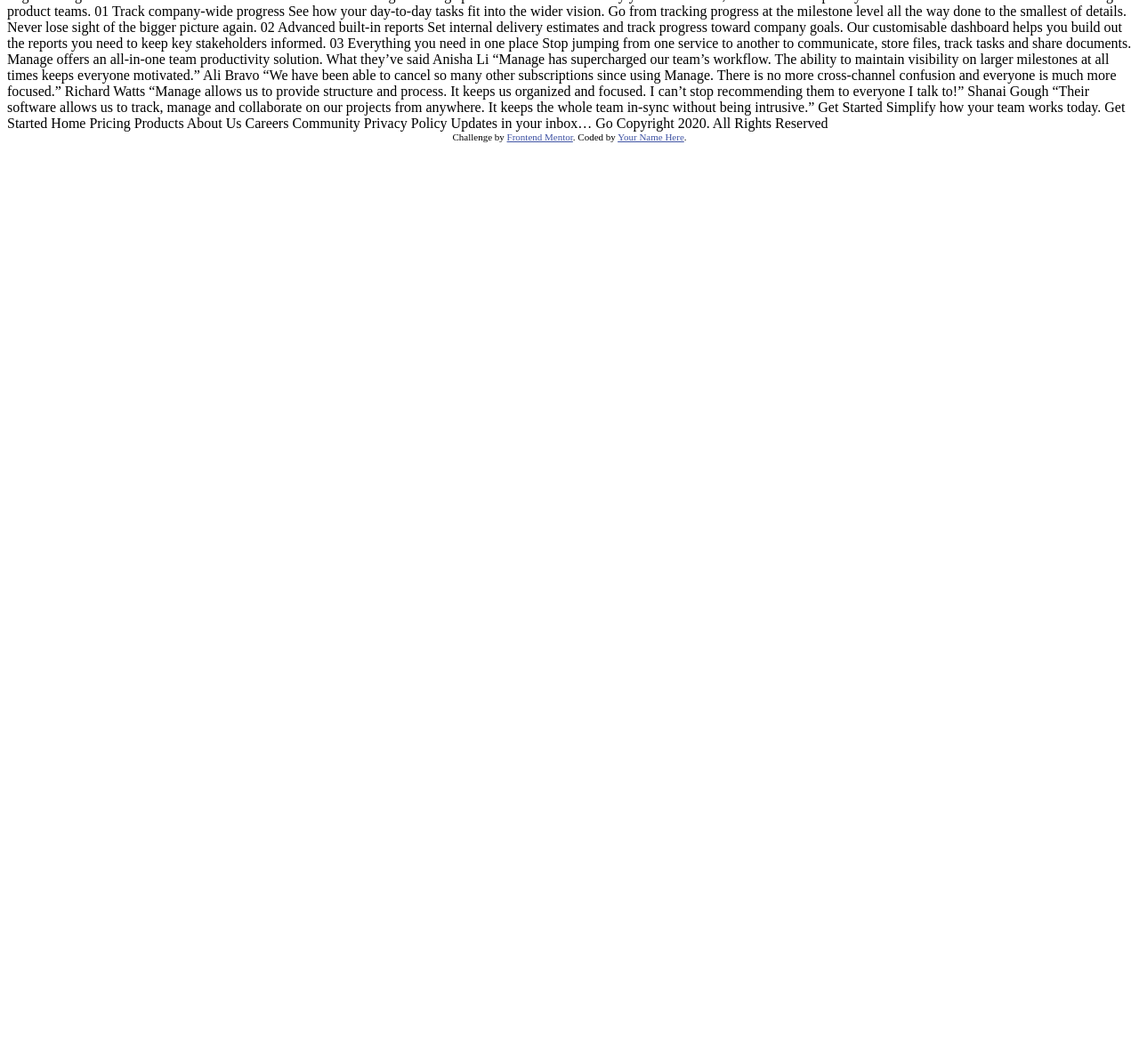
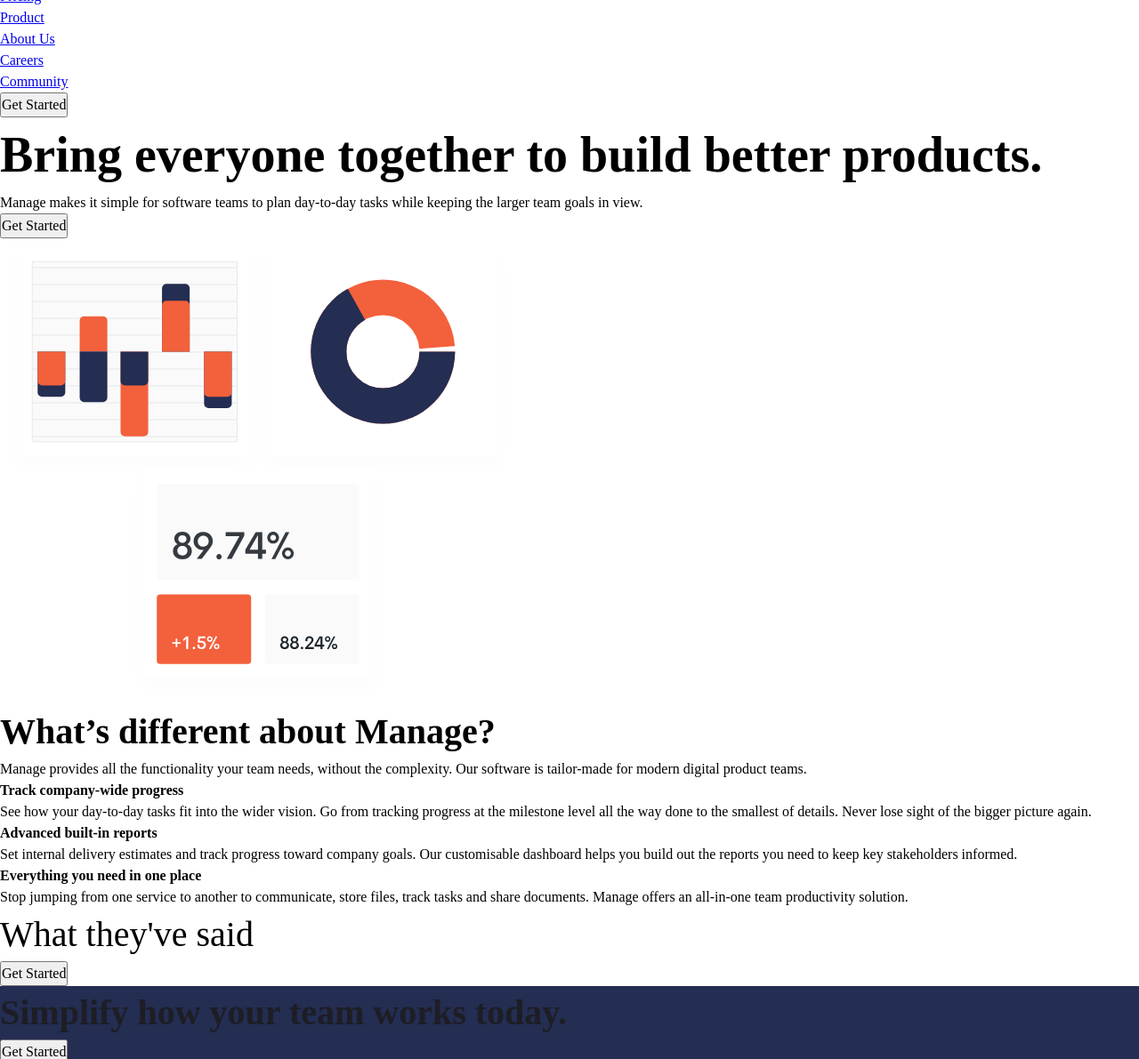
Before and after one commit to leeallen737/Manage-Landing-Page, a website: page index.html in a window 1280 px wide. Shown: the part 40-1231 px from the top of the page at 89% size. Before the commit the page ends 800 px from the top, so only its background shows below. Drawn offline with Linux system fonts and the light colour scheme.

Commit message:
added variables and utility classes, and html basics

```diff
--- a/index.html
+++ b/index.html
@@ -5,6 +5,10 @@
   <meta name="viewport" content="width=device-width, initial-scale=1.0"> <!-- displays site properly based on user's device -->
 
   <link rel="icon" type="image/png" sizes="32x32" href="./images/favicon-32x32.png">
+  <link rel="preconnect" href="https://fonts.googleapis.com">
+<link rel="preconnect" href="https://fonts.gstatic.com" crossorigin>
+<link href="https://fonts.googleapis.com/css2?family=Be+Vietnam+Pro:wght@400;500;700&display=swap" rel="stylesheet">
+  <link rel="stylesheet" href="style.css">
 
   <title>Frontend Mentor | Manage landing page</title>
 
@@ -15,87 +19,134 @@
   </style>
 </head>
 <body>
+  <header class="primary-header">
+    <div class="container">
+      <a href="#"><img src="images/logo.svg" alt="Manage"></a>
+      <nav class="primary-navigation">
+        <ul aria-label="Primary" role="list" class="nav-list">
+          <li><a href="#">Pricing</a></li>
+          <li><a href="#">Product</a></li>
+          <li><a href="#">About Us</a></li>
+          <li><a href="#">Careers</a></li>
+          <li><a href="#">Community</a></li>
+        </ul>
+      </nav>
+      <button class="button">Get Started</button>
+    </div>
+  </header>
 
-  Pricing
-  Product
-  About Us
-  Careers
-  Community
+  <main>
+    <section>
+      <div class="container">
+        <div class="even-columns">
+          <div>
+            <h1 class="fs-primary-heading fw-bold">Bring everyone
+              together to build
+              better products.</h1>
+            <p>Manage makes it simple for software teams to plan day-to-day tasks while keeping the larger team goals in
+              view.</p>
+            <button class="button">Get Started</button>
+          </div>
+          <div>
+            <img src="images/illustration-intro.svg" alt="">
+          </div>
+        </div>
+      </div>
+    </section>
 
-  Get Started
+    <section>
+      <div class="container">
+        <div class="even-columns">
+          <div>
+            <h2 class="fs-secondary-heading fw-bold">What’s different about Manage?</h2>
+            <p>Manage provides all the functionality your team needs, without the complexity. Our software is
+              tailor-made for modern
+              digital product teams.</p>
+          </div>
+          <div>
+            <ul class="numbered-items" role="list">
+              <li>
+                <h3 class="fs-600 fw-bold">Track company-wide progress</h3>
+                <p>See how your day-to-day tasks fit into the wider vision. Go from tracking progress at the milestone
+                  level all the way
+                  done to the smallest of details. Never lose sight of the bigger picture again.</p>
+              </li>
+              <li>
+                <h3 class="fs-600 fw-bold">Advanced built-in reports</h3>
+                <p>Set internal delivery estimates and track progress toward company goals. Our customisable dashboard
+                  helps you build out
+                  the reports you need to keep key stakeholders informed.</p>
+              </li>
+              <li>
+                <h3 class="fs-600 fw-bold">Everything you need in one place</h3>
+                <p>Stop jumping from one service to another to communicate, store files, track tasks and share
+                  documents. Manage offers an
+                  all-in-one team productivity solution.</p>
+              </li>
+            </ul>
+          </div>
+        </div>
+      </div>
+    </section>
 
-  Bring everyone together to build better products.
+    <section class="carousel">
+      <h2 class="fs-secondary-heading">What they've said</h2>
+      <!-- Carousel here -->
+      <button class="button">Get Started</button>
+    </section>
 
-  Manage makes it simple for software teams to plan day-to-day
-  tasks while keeping the larger team goals in view.
+    <section class="cta | bg-primary-400 text-neutral-100">
+      <div class="container">
+        <div class="even-columns">
+          <div>
+            <p class="fs-secondary-heading fw-bold">Simplify how your team works today.</p>
+          </div>
+          <div>
+            <button class="button" data-type="inverted">Get Started</button>
+          </div>
+        </div>
+      </div>
+    </section>
+  </main>
 
-  Get Started
-
-  What’s different about Manage?
-
-  Manage provides all the functionality your team needs, without
-  the complexity. Our software is tailor-made for modern digital
-  product teams.
-
-  01
-  Track company-wide progress
-  See how your day-to-day tasks fit into the wider vision. Go from
-  tracking progress at the milestone level all the way done to the
-  smallest of details. Never lose sight of the bigger picture again.
-
-  02
-  Advanced built-in reports
-  Set internal delivery estimates and track progress toward company
-  goals. Our customisable dashboard helps you build out the reports
-  you need to keep key stakeholders informed.
-
-  03
-  Everything you need in one place
-  Stop jumping from one service to another to communicate, store files,
-  track tasks and share documents. Manage offers an all-in-one team
-  productivity solution.
-
-  What they’ve said
-
-  Anisha Li
-  “Manage has supercharged our team’s workflow. The ability to maintain
-  visibility on larger milestones at all times keeps everyone motivated.”
-
-  Ali Bravo
-  “We have been able to cancel so many other subscriptions since using
-  Manage. There is no more cross-channel confusion and everyone is much
-  more focused.”
-
-  Richard Watts
-  “Manage allows us to provide structure and process. It keeps us organized
-  and focused. I can’t stop recommending them to everyone I talk to!”
-
-  Shanai Gough
-  “Their software allows us to track, manage and collaborate on our projects
-  from anywhere. It keeps the whole team in-sync without being intrusive.”
-
-  Get Started
-
-  Simplify how your team works today.
-  Get Started
-
-  Home
-  Pricing
-  Products
-  About Us
-  Careers
-  Community
-  Privacy Policy
-
-  Updates in your inbox…
-  Go
-
-  Copyright 2020. All Rights Reserved
+  <footer class="bg-neutral-900 text-neutral-100">
+    <div class="container">
+      <div class="even-columns">
+        <div>
+          <a href="#"><img src="images/logo.svg" alt="Manage"></a>
+          <ul role="list" aria-label="Social links">
+            <li><a aria-label="facebook" href="#"></a></li>
+            <li><a aria-label="youtube" href="#"></a></li>
+            <li><a aria-label="twitter" href="#"></a></li>
+            <li><a aria-label="pinterest" href="#"></a></li>
+            <li><a aria-label="instragram" href="#"></a></li>
+          </ul>
+        </div>
+        <div>
+          <nav class="footer-nav">
+            <ul aria-label="Footer" role="list">
+              <li><a href="#">Home</a></li>
+              <li><a href="#">Pricing</a></li>
+              <li><a href="#">Products</a></li>
+              <li><a href="#">About Us</a></li>
+              <li><a href="#">Careers</a></li>
+              <li><a href="#">Community</a></li>
+              <li><a href="#">Privacy Policy</a></li>
+            </ul>
+          </nav>
+        </div>
+        <div>
+          <form action="">
+            <input type="email">
+            <button class="button">Go</button>
+            <p>Copyright 2020. All Rights Reserved</p>
+          </form>
+        </div>
+      </div>
+    </div>
+  </footer>
 
 
-  <div class="attribution">
-    Challenge by <a href="https://www.frontendmentor.io?ref=challenge" target="_blank">Frontend Mentor</a>.
-    Coded by <a href="#">Your Name Here</a>.
-  </div>
+  <script type="module" src="/main.js"></script>
 </body>
 </html>
--- /dev/null
+++ b/style.css
@@ -0,0 +1,173 @@
+:root {
+    --clr-accent-400: hsl(12, 88%, 59%);
+    --clr-accent-100: hsl(13, 100%, 96%);
+
+    --clr-primary-400: hsl(228, 39%, 23%);
+
+    --clr-neutral-100: hsl(232, 12%, 13%);
+    --clr-neutral-900: hsl(0 0% 0%);
+
+    --ff-primary: "Be Vietnam Pro", sans-serif;
+
+    --ff-body: var(--ff-primary);
+    --ff-heading: var(--ff-primary);
+
+    --fw-regular: 400;
+    --fw-semi-bold: 500;
+    --fw-bold: 700;
+
+    --fs-300: 0.8125rem;
+    --fs-400: 0.875rem;
+    --fs-500: 0.9375rem;
+    --fs-600: 1rem;
+    --fs-700: 1.875rem;
+    --fs-800: 2.5rem;
+    --fs-900: 3.5rem;
+
+    --fs-body: var(--fs-400);
+    --fs-primary-heading: var(--fs-800);
+    --fs-secondary-heading: var(--fs-700);
+    --fs-nav: var(--fs-500);
+    --fs-button: var(--fs-300);
+  }
+
+  @media (min-width: 50em) {
+    :root {
+      --fs-body: var(--fs-500);
+      --fs-primary-heading: var(--fs-900);
+      --fs-secondary-heading: var(--fs-800);
+
+      --fs-nav: var(--fs-300);
+    }
+  }
+
+ /* https://piccalil.li/blog/a-modern-css-reset */
+
+  /* Box sizing rules */
+  *,
+  *::before,
+  *::after {
+    box-sizing: border-box;
+  }
+
+  /* Remove default margin */
+  * {
+    margin: 0;
+    padding: 0;
+    font: inherit;
+  }
+
+  /* Remove list styles on ul, ol elements with a list role, which suggests default styling will be removed */
+  ul[role="list"],
+  ol[role="list"] {
+    list-style: none;
+  }
+
+  /* Set core root defaults */
+  html:focus-within {
+    scroll-behavior: smooth;
+  }
+
+  html,
+  body {
+    height: 100%;
+  }
+
+  /* Set core body defaults */
+  body {
+    text-rendering: optimizeSpeed;
+    line-height: 1.5;
+  }
+
+  /* A elements that don't have a class get default styles */
+  a:not([class]) {
+    text-decoration-skip-ink: auto;
+  }
+
+  /* Make images easier to work with */
+  img,
+  picture,
+  svg {
+    max-width: 100%;
+    display: block;
+  }
+
+  /* Remove all animations, transitions and smooth scroll for people that prefer not to see them */
+  @media (prefers-reduced-motion: reduce) {
+    html:focus-within {
+      scroll-behavior: auto;
+    }
+
+    *,
+    *::before,
+    *::after {
+      animation-duration: 0.01ms !important;
+      animation-iteration-count: 1 !important;
+      transition-duration: 0.01ms !important;
+      scroll-behavior: auto !important;
+    }
+  }
+
+  /* Utility classes */
+
+  .text-primary-400 {
+    color: var(--clr-primary-400);
+  }
+  .text-accent-400 {
+    color: var(--clr-accent-400);
+  }
+  .text-accent-100 {
+    color: var(--clr-accent-100);
+  }
+  .text-neutral-100 {
+    color: var(--clr-neutral-100);
+  }
+  .text-neutral-900 {
+    color: var(--clr-neutral-900);
+  }
+
+  .bg-primary-400 {
+    background-color: var(--clr-primary-400);
+  }
+  .bg-accent-400 {
+    background-color: var(--clr-accent-400);
+  }
+  .bg-accent-100 {
+    background-color: var(--clr-accent-100);
+  }
+  .bg-neutral-100 {
+    background-color: var(--clr-neutral-100);
+  }
+  .bg-neutral-900 {
+    background-color: var(--clr-neutral-900);
+  }
+
+  .fw-bold {
+    font-weight: var(--fw-bold);
+  }
+  .fw-semi-bold {
+    font-weight: var(--fw-semi-bold);
+  }
+  .fw-regular {
+    font-weight: var(--fw-regular);
+  }
+
+  .fs-primary-heading {
+    font-size: var(--fs-primary-heading);
+  }
+  .fs-secondary-heading {
+    font-size: var(--fs-secondary-heading);
+  }
+
+  .fs-300 {
+    font-size: var(--fs-300);
+  }
+  .fs-400 {
+    font-size: var(--fs-400);
+  }
+  .fs-500 {
+    font-size: var(--fs-500);
+  }
+  .fs-600 {
+    font-size: var(--fs-600);
+  }
```
Also changed, not shown: package.json (added, +19 -0 lines).
